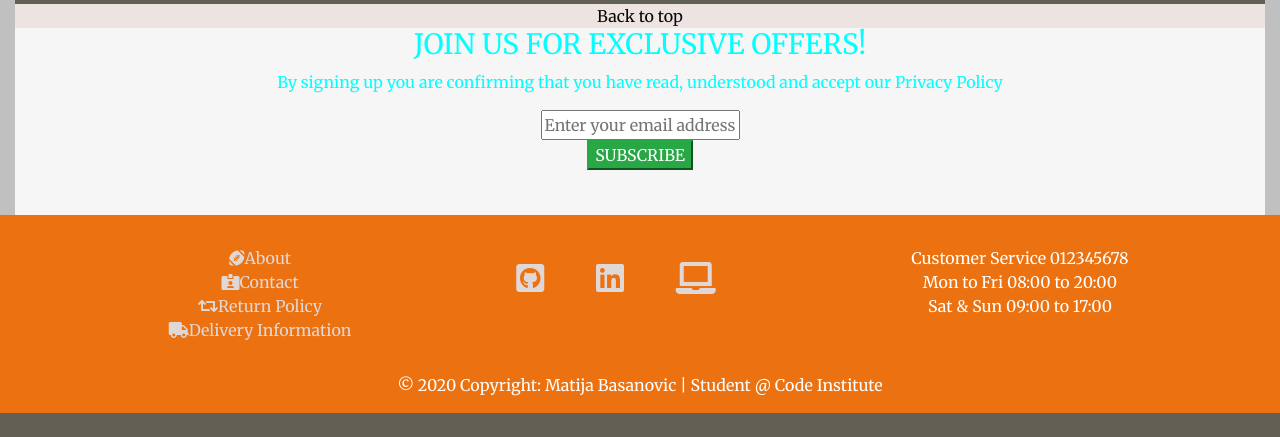
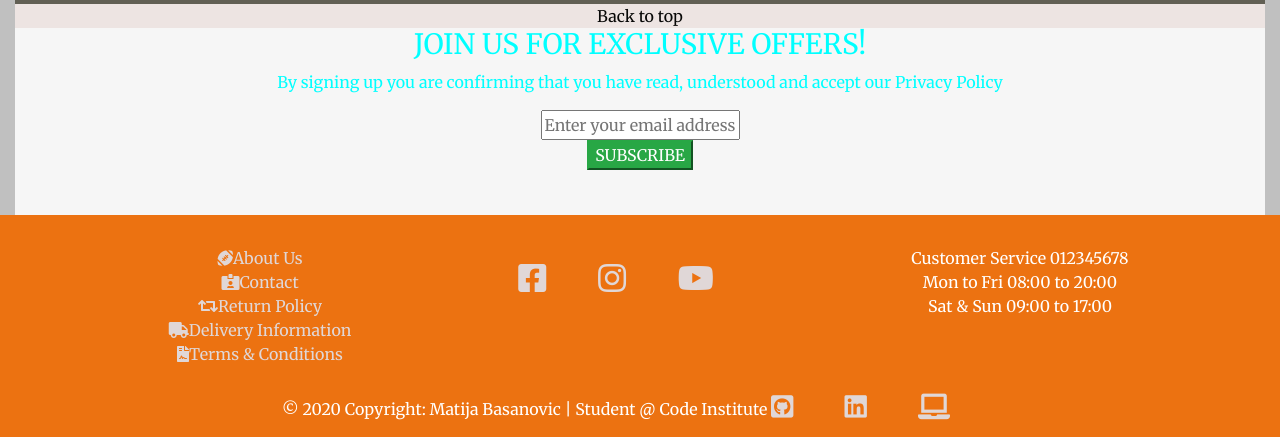
Before and after one commit to MatijaBas/rugby-shop, a Django app: page / in a window 1280 px wide. Shown: the part 1567-2004 px from the top of the page. Before the commit the page ends 1980 px from the top, so only its background shows below. Run offline with Django 3.2, Linux system fonts and the light colour scheme; parts of the project's set-up code (start-up, migrations or seed data) failed here and were passed over; some libraries are stand-ins or nearby versions.

Commit message:
edited icons in footer

```diff
--- a/static/css/custom.css
+++ b/static/css/custom.css
@@ -239,6 +239,14 @@ footer a:hover {
     color: white;
 }
 
+.fa-facebook-square:hover {
+    color: #3b5998;
+}
+
+.fa-instagram:hover {
+    color:  #833AB4;
+}
+
 .fa-github-square:hover {
     color: 	#000000;
 }
--- a/templates/base.html
+++ b/templates/base.html
@@ -158,7 +158,7 @@
 						<!-- Link for about us -->
 						<li class="links-footer">
 							<a href="{% url 'index' %}#about %}"
-								aria-label="About"><i class="fas fa-football-ball"></i>About</a>
+								aria-label="About"><i class="fas fa-football-ball"></i>About Us</a>
 						</li>
 						<!-- Link to contact form -->
 						<li class="links-footer">
@@ -174,11 +174,14 @@
 							<a href="#" aria-label="Delivery Information"><i class="fas fa-truck"></i>Delivery
 								Information</a>
 						</li>
+						<li class="links-footer">
+							<a href="#" aria-label="About"><i class="fas fa-file-contract"></i>Terms & Conditions</a>
+						</li>
 					</ul>
 				</div>
 				<div class="col-md-4 text-center bottom" style="padding: 35px;">
 
-					<a class="ic-gh" href="https://github.com/MatijaBas/rugby-shop" target="_blank"
+					<!-- <a class="ic-gh" href="https://github.com/MatijaBas/rugby-shop" target="_blank"
 						aria-label="Find me on GitHub" rel="noopener">
 						<i class="fab fa-github-square fa-lg mr-md-5 mr-3 fa-2x" title="MatijaBass"></i>
 					</a>
@@ -189,15 +192,19 @@
 					<a class="ic-cod" href="https://codeinstitute.net/" target="_blank"
 						aria-label="Find me on Instagram" rel="noopener">
 						<i class="fa fa-laptop fa-lg mr-md-5 mr-3 fa-2x" title="Codeinstitute"></i>
+					</a> -->
+					<a class="ic-fa" href="https://www.facebook.com/" target="_blank" aria-label="Facebook"
+						rel="noopener">
+						<i class="fab fa-facebook-square fa-lg mr-md-5 mr-3 fa-2x" title="Facebook"></i>
 					</a>
-					<!-- <a class="ic-aws" href="https://aws.amazon.com/" target="_blank" aria-label="AWS by Amazon"
+					<a class="ic-ins" href="https://www.instagram.com/" target="_blank" aria-label="Instagram"
 						rel="noopener">
-						<i class="fab fa-aws fa-lg mr-md-5 mr-3 fa-2x" title="Amazon"></i>
-					</a> -->
-					<!-- <a class="ic-yt" href="https://youtube.com/" target="_blank" aria-label="Youtube videos"
+						<i class="fab fa-instagram fa-lg mr-md-5 mr-3 fa-2x" title="Instagram"></i>
+					</a>
+					<a class="ic-yt" href="https://youtube.com/" target="_blank" aria-label="Youtube videos"
 						rel="noopener">
 						<i class="fab fa-youtube fa-lg mr-md-5 mr-3 fa-2x" title="Youtube"></i>
-					</a> -->
+					</a>
 				</div>
 				<div class="col-md-4 text-center ml-auto" style="padding: 15px;">
 					<div class="customer-service">
@@ -213,6 +220,20 @@
 					<!--Copyright-->
 					<div class="col-12 text-shadow text-center">
 						&#169; 2020 Copyright: Matija Basanovic | Student @ Code Institute
+						<small>
+						<a class="ic-gh" href="https://github.com/MatijaBas/rugby-shop" target="_blank"
+							aria-label="Find me on GitHub" rel="noopener">
+							<i class="fab fa-github-square fa-lg mr-md-5 mr-3 fa-2x" title="MatijaBass"></i>
+						</a>
+						<a class="ic-lin" href="https://www.linkedin.com/in/matija-basanovic/" target="_blank"
+							aria-label="LinkedIn - Matija Basanovic" rel="noopener">
+							<i class="fab fa-linkedin fa-lg mr-md-5 mr-3 fa-2x" title="Matija Basanovic"></i>
+						</a>
+						<a class="ic-cod" href="https://codeinstitute.net/" target="_blank"
+							aria-label="Find me on Instagram" rel="noopener">
+							<i class="fa fa-laptop fa-lg mr-md-5 mr-3 fa-2x" title="Codeinstitute"></i>
+						</a>
+                        </small>
 					</div>
 				</div>
 			</div>
```
